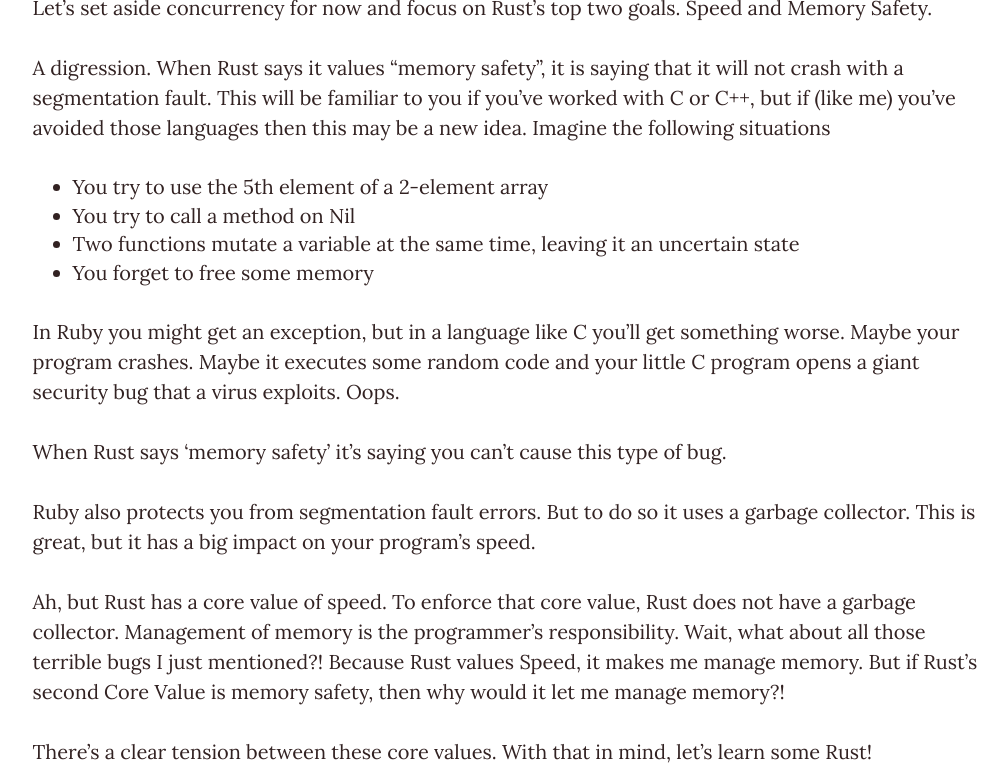
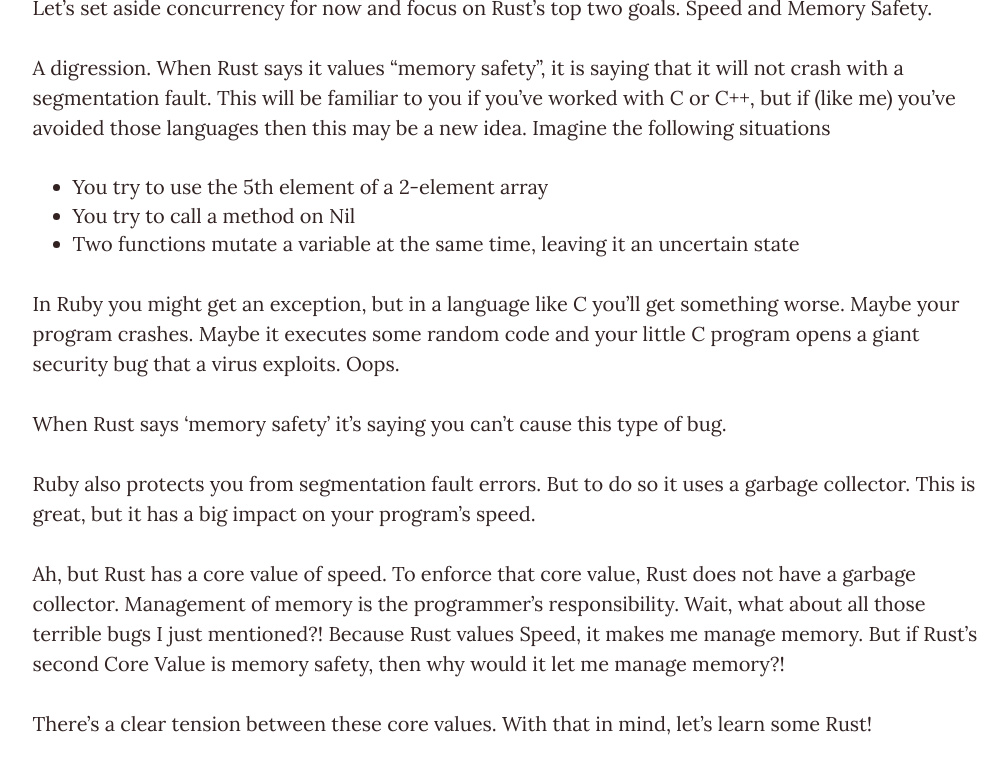
Before and after one commit to IanWhitney/designisrefactoring, a Jekyll site: the page built from _posts/2016-04-01-rust-via-its-core-values.markdown, in a window 1280 px wide and 900 px high, scrolled down 1695 px, cut to the strip 0-765 px from the top of the window. Shown: the whole strip, without its empty margins (135-1143 px from the left). Built offline with Jekyll 4.4.1, drawn with Linux system fonts in a browser that asks for light colours; nearby versions of some CDN libraries; a script that is not in the unit is left out.

Commit message:
A bad example, pointed out by @durka

```diff
--- a/_posts/2016-04-01-rust-via-its-core-values.markdown
+++ b/_posts/2016-04-01-rust-via-its-core-values.markdown
@@ -40,7 +40,6 @@
 - You try to use the 5th element of a 2-element array
 - You try to call a method on Nil
 - Two functions mutate a variable at the same time, leaving it an uncertain state
-- You forget to free some memory
 
 In Ruby you might get an exception, but in a language like C you'll get something worse. Maybe your program crashes. Maybe it executes some random code and your little C program opens a giant security bug that a virus exploits. Oops.
 
```
